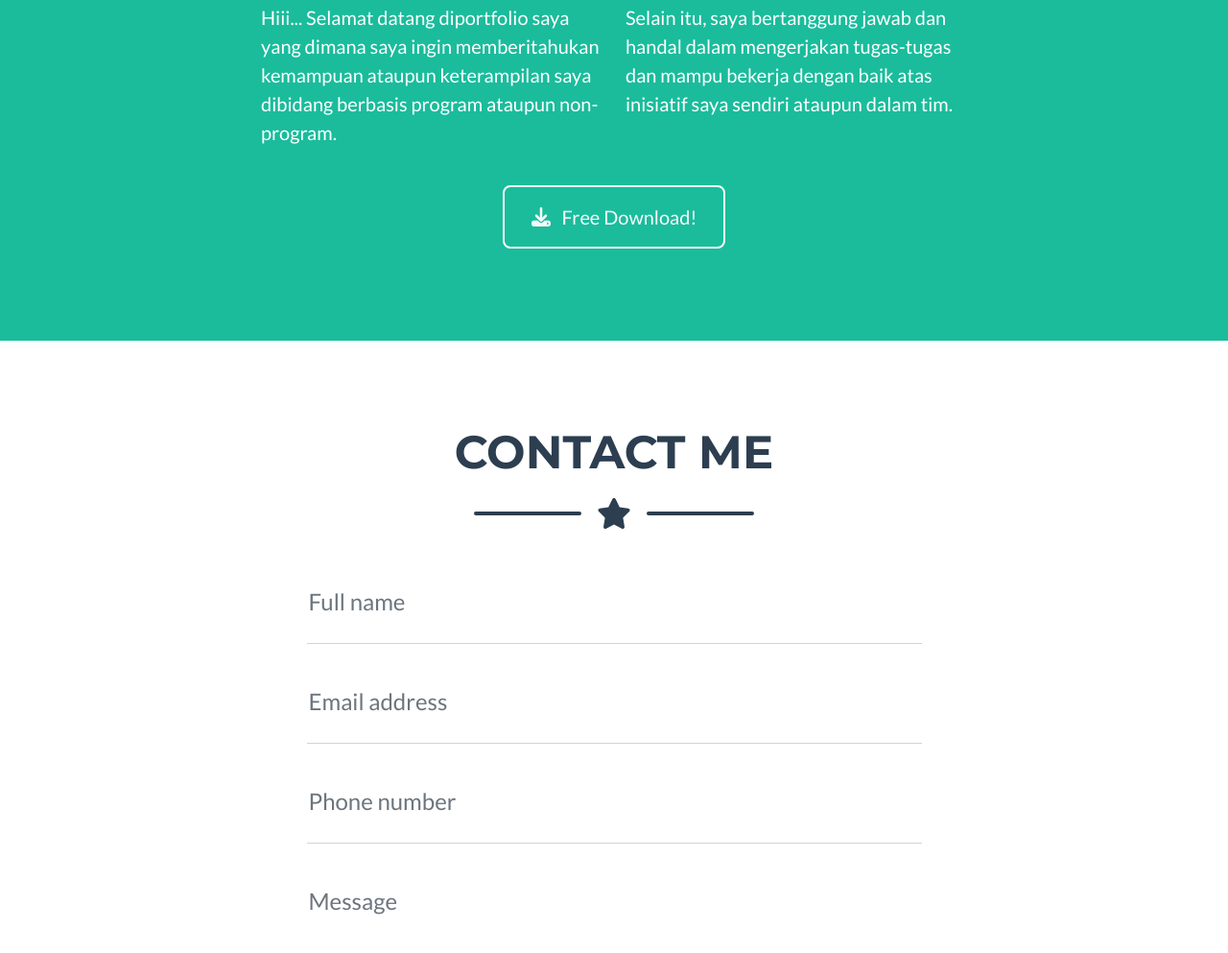
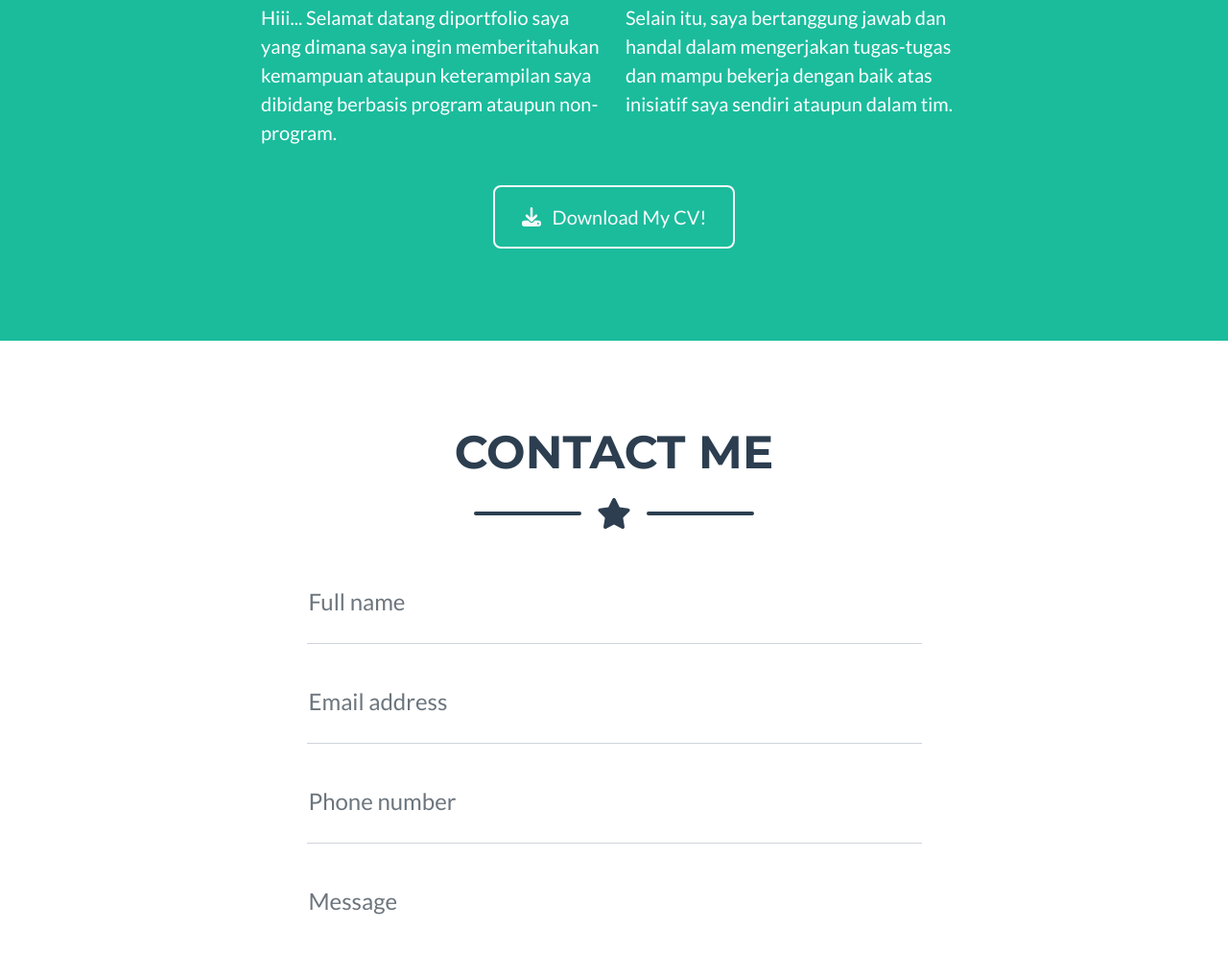
Before and after one commit to herlandi619/tugas-web, a plain HTML site: page index.html in a window 1280 px wide. Shown: the part 1992-2985 px from the top of the page at 96% size. Drawn offline with nearby package versions, Linux system fonts and the light colour scheme.

Commit message:
ubah link

```diff
--- a/index.html
+++ b/index.html
@@ -149,9 +149,9 @@
         </div>
         <!-- About Section Button-->
         <div class="text-center mt-4">
-          <a class="btn btn-xl btn-outline-light" target="_blank" href="https://drive.google.com/file/d/1uEvYMEdAI9077twMvSnHNd-_wOIscF06/view">
+          <a class="btn btn-xl btn-outline-light" target="_blank" href="#">
             <i class="fas fa-download me-2"></i>
-            Free Download!
+            Download My CV!
           </a>
         </div>
       </div>
```
